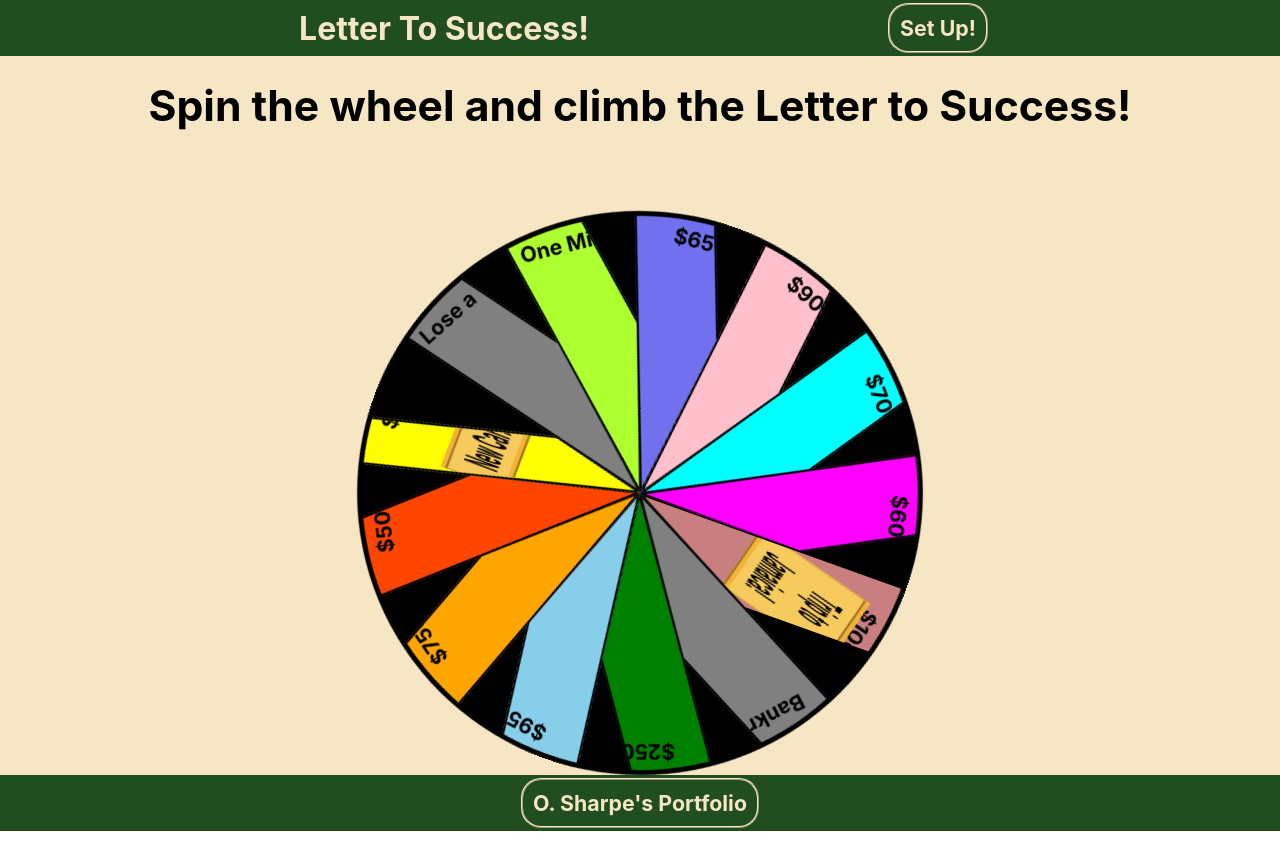
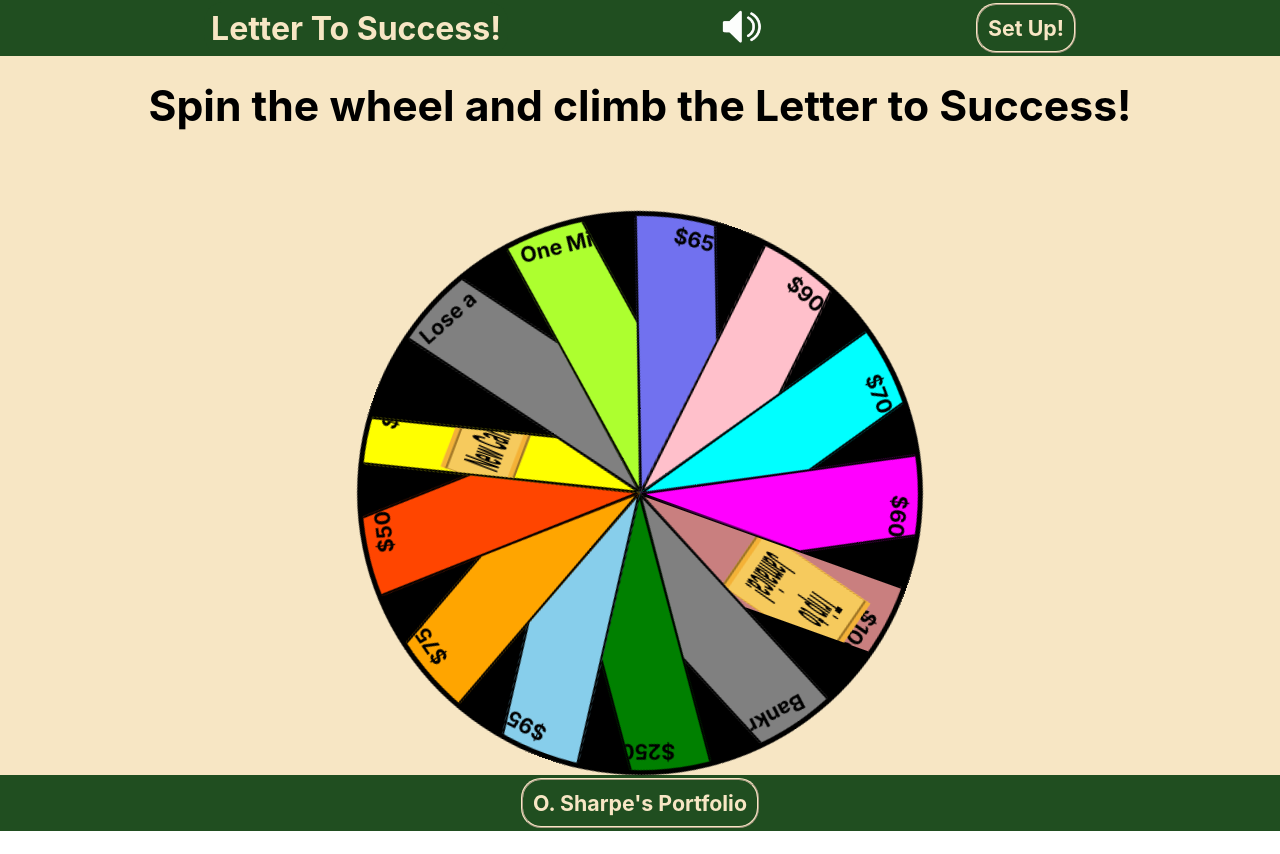
Before and after one commit to OSharpe001/letter-to-success, a React (Create React App) app: page / in a window 1280 px wide. Built offline with nearby package versions, Linux system fonts and the light colour scheme.

Commit message:
addition of sound control button

```diff
--- a/src/components/Header.js
+++ b/src/components/Header.js
@@ -1,11 +1,29 @@
 import { Link } from "react-router-dom";
+import { whiteMuteSpeaker, whiteSpeaker } from "../assets/images";
 
-export default function Header() {
+export default function Header({ sound, toggleSound }) {
 
   return (
     <header>
       <nav>
         <Link aria-label="On Click" to="/" className="nav-item"><h1 className="nav-item">Letter To Success!</h1></Link>
+      <nav>
+      <button onClick={toggleSound} className="soundButton">
+        {sound ?
+          <img
+            src={whiteSpeaker}
+            alt="white speaker icon"
+            className="speaker"
+          />
+          :
+          <img
+            src={whiteMuteSpeaker}
+            alt="white muted speaker icon"
+            className="speaker"
+          />
+        }
+      </button>
+      </nav>
         <Link aria-label="On Click" to="/settings" className="nav-item button">Set Up!</Link>
         </nav>
     </header>
```
